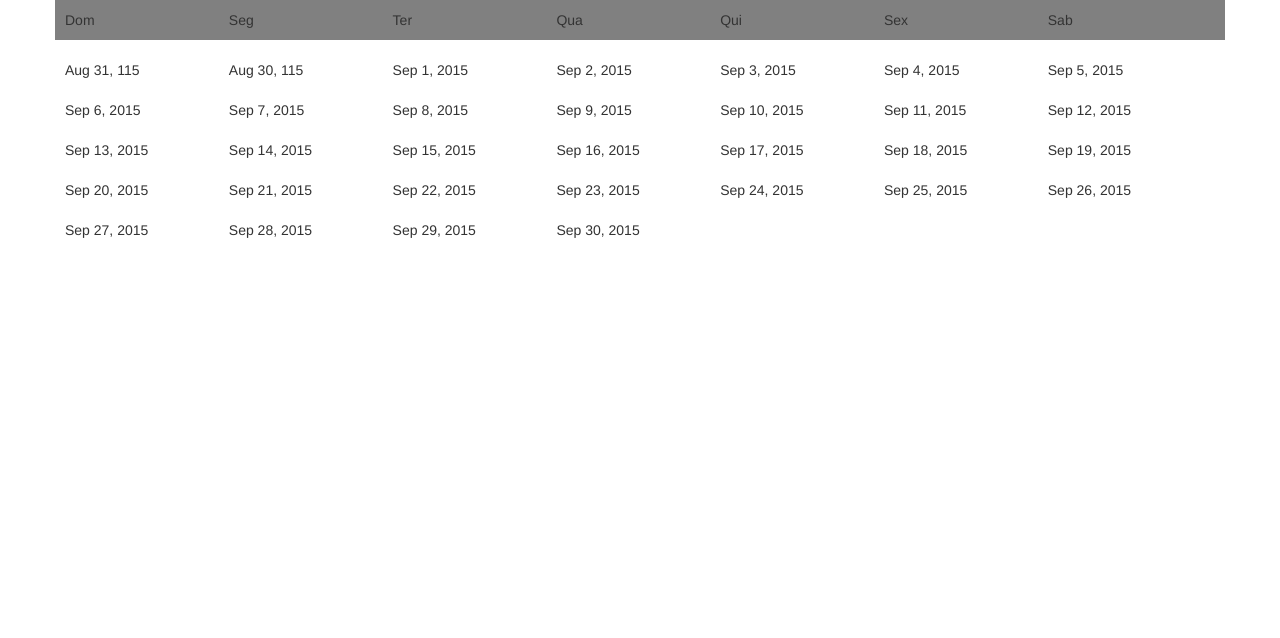
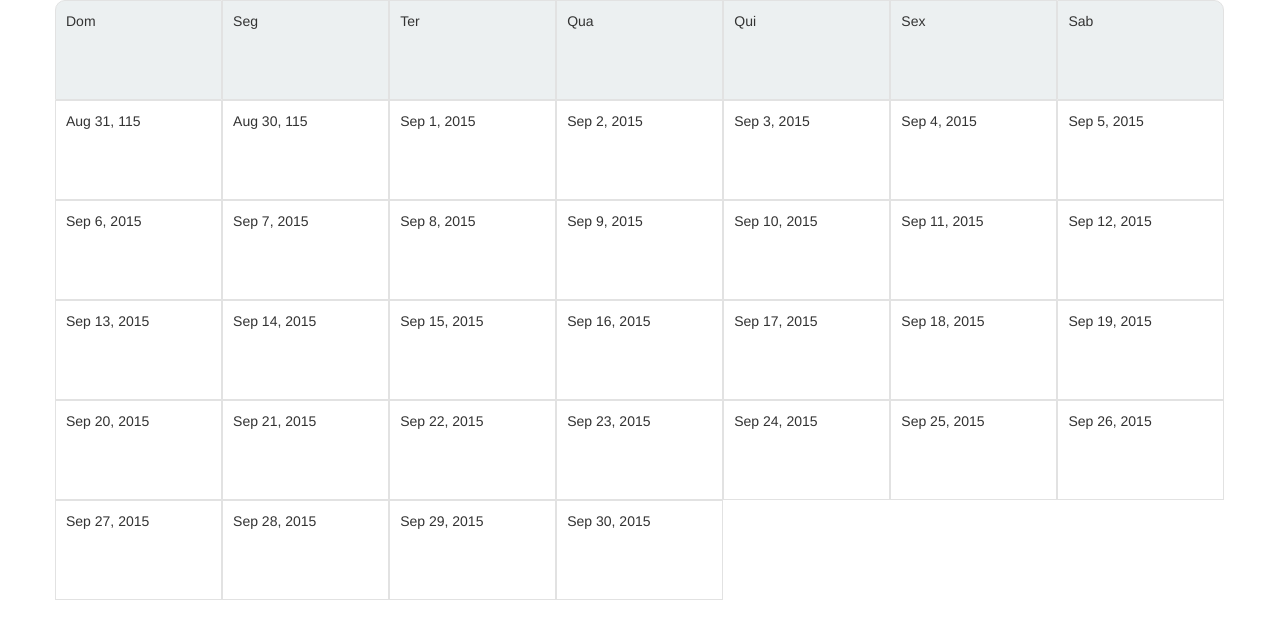
Before and after one commit to leosilvadev/ng-easy-calendar, a website: page src/demo.html in a window 1280 px wide. Drawn offline with nearby package versions, Linux system fonts and the light colour scheme.

Commit message:
fixing some css things and making a default theme for the calendar

```diff
--- /dev/null
+++ b/src/css/ng-easy-calendar-theme.css
@@ -0,0 +1,11 @@
+div.calendar-header>div.calendar-day{
+  background-color: #ecf0f1;
+}
+
+div.calendar-header>div.calendar-day:first-child {
+  border-radius: 10px 0px 0px 0px;
+}
+
+div.calendar-header>div.calendar-day:last-child {
+  border-radius: 0px 10px 0px 0px;
+}
--- /dev/null
+++ b/src/css/ng-easy-calendar.css
@@ -0,0 +1,17 @@
+div.calendar-header{
+  width: 100%;
+  float: left;
+}
+
+div.calendar-body{
+  width: 100%;
+}
+
+div.calendar-day {
+  padding:10px;
+  width: 14.28%;
+  float: left;
+  border: 1px solid rgb(226, 226, 226);
+  min-height: 100px;
+  max-height: 150px;
+}
--- a/src/demo.html
+++ b/src/demo.html
@@ -3,6 +3,9 @@
 <html>
 
 	<head>
+		<link rel="stylesheet" href="css/ng-easy-calendar.css"></link>
+		<link rel="stylesheet" href="css/ng-easy-calendar-theme.css"></link>
+
 		<script src="components/angular/angular.min.js"></script>
 		<script src="components/angular-mocks/angular-mocks.js"></script>
 		<script src="modules/easyCalendarModule.js"></script>
--- a/src/modules/views/calendar.html
+++ b/src/modules/views/calendar.html
@@ -1,31 +1,11 @@
 <!DOCTYPE html>
 
 <link rel="stylesheet" href="https://maxcdn.bootstrapcdn.com/bootstrap/3.3.5/css/bootstrap.min.css"></link>
-<style>
-
-	div.calendar-header{
-		background-color: grey;
-		margin-bottom: 10px;
-		width: 100%;
-		float: left;
-	}
-
-	div.calendar-body{
-		background-color: green;
-		width: 100%;
-	}
-
-	div.calendar-day, div.calendar-day-label{
-		padding:10px;
-		width: 14%;
-		float: left;
-	}
-</style>
 
 <div ng-app="easyCalendar" ng-controller="EasyCalendarController" class="row">
 	<div>
 		<div class="calendar-header">
-			<div class="calendar-day-label" ng-repeat="day in calendarHeader">
+			<div class="calendar-day" ng-repeat="day in calendarHeader">
 				{{day.label}}
 			</div>
 		</div>
```
